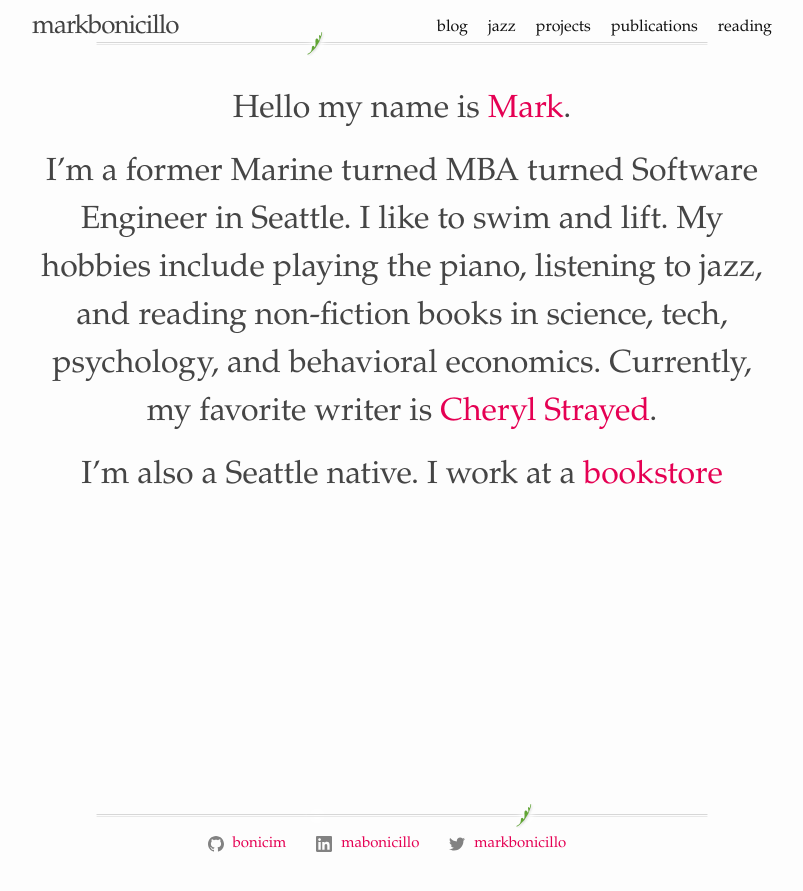
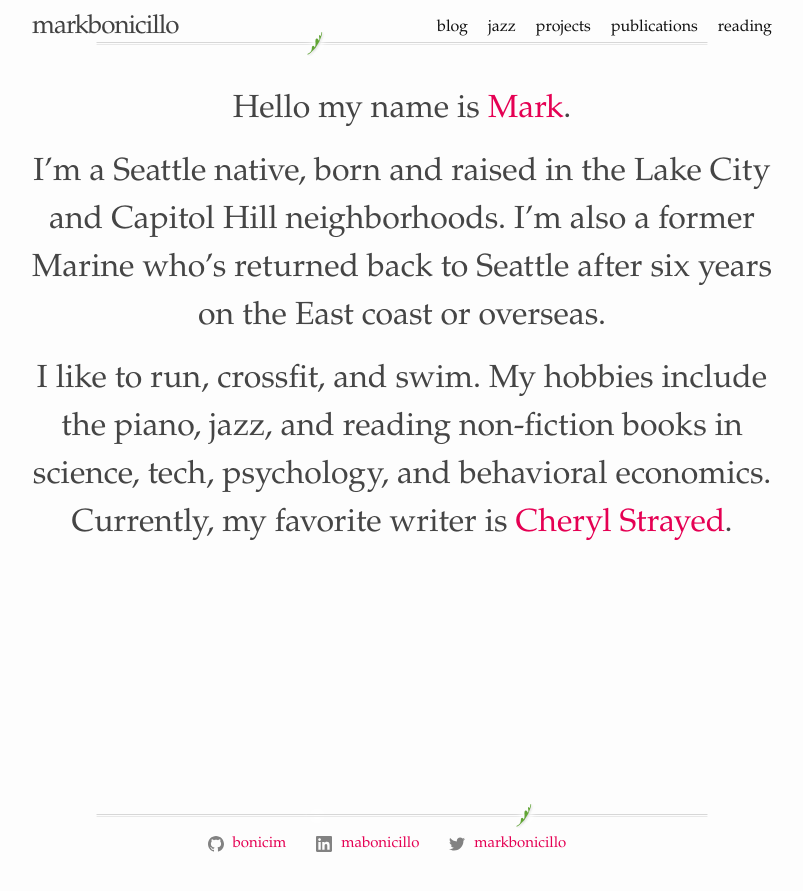
Before and after one commit to bonicim/bonicim.github.io, a Jekyll site: the page built from index.md, in a window 1280 px wide. Shown: the top 891 px of the page, without its empty margins (238-1041 px from the left). Built offline with Jekyll 4.4.1, drawn with Linux system fonts in a browser that asks for light colours.

Commit message:
Update README and landing page

```diff
--- a/index.md
+++ b/index.md
@@ -8,8 +8,8 @@ layout: home
 
 Hello my name is [Mark](mailto:mark@markbonicillo.com).
 
-I'm a former Marine turned MBA turned Software Engineer in Seattle. I like to swim and lift.
-My hobbies include playing the piano, listening to jazz, and reading non-fiction books in science, tech, psychology, and behavioral economics.
+I'm a Seattle native, born and raised in the Lake City and Capitol Hill neighborhoods. I'm also a former Marine who's returned back to Seattle after six years on the East coast or overseas.
+
+I like to run, crossfit, and swim.
+My hobbies include the piano, jazz, and reading non-fiction books in science, tech, psychology, and behavioral economics.
 Currently, my favorite writer is [Cheryl Strayed](http://www.cherylstrayed.com/tiny_beautiful_things_114549.htm).
-
-I'm also a Seattle native. I work at a [bookstore](https://www.amazon.com)
```
Also changed, not shown: README.md, _posts/2019-04-30-inagural-post.markdown (line endings or trailing spaces), _posts/2019-05-15-undoing-project-book-review.markdown (line endings or trailing spaces).
